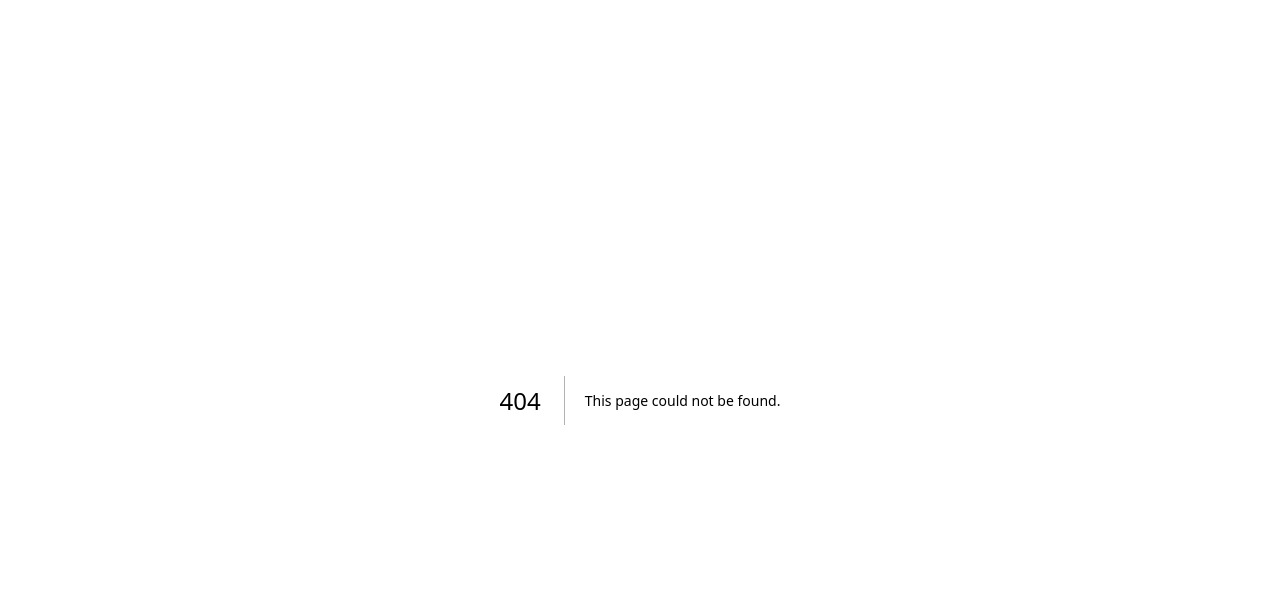
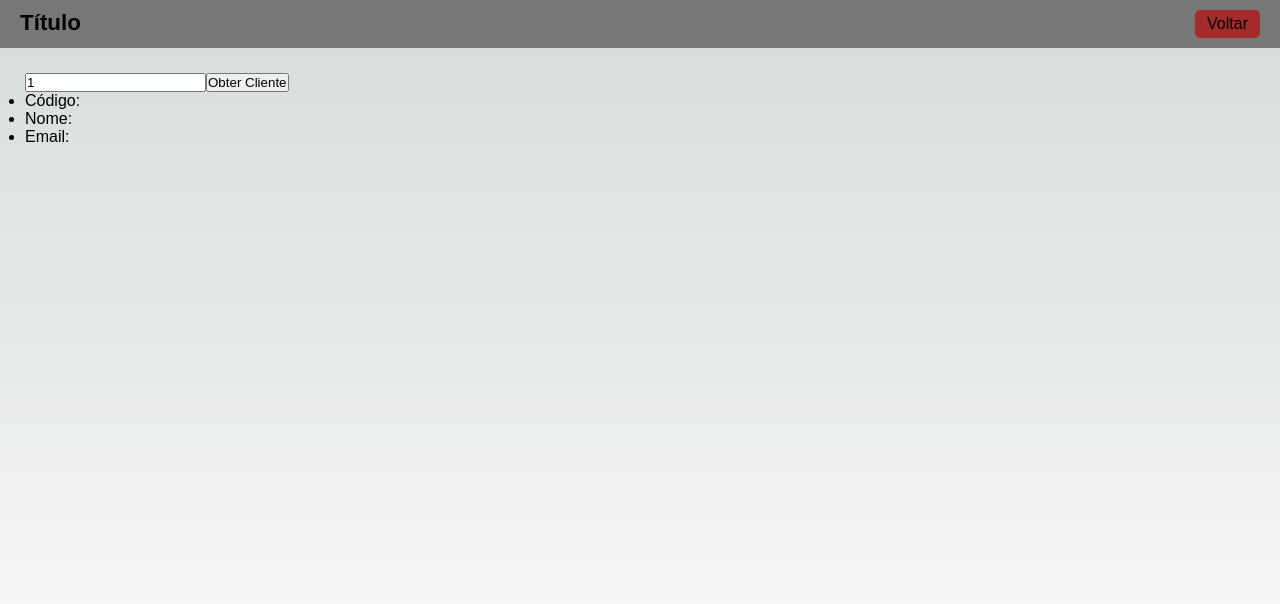
Before and after one commit to peddrobatista/fundamentos2, a Next.js app: page /integracao_1 in a window 1280 px wide. Before the commit this address had no page. Shown: the top 604 px of the page. Built offline with nearby package versions, Linux system fonts and the light colour scheme.

Commit message:
Enviando atualizações...

```diff
--- /dev/null
+++ b/src/pages/api/clientes/[codigo].js
@@ -0,0 +1,9 @@
+export default function handler(req, res) {
+    const codigo = req.query.codigo
+    res.status(200).json({
+        id: codigo,
+        nome: `Maria ${codigo}`,
+        email: `maria${codigo}@gmail.com`
+    })
+}
+// Pegando valores pela URL
--- /dev/null
+++ b/src/pages/api/clientes/index.js
@@ -0,0 +1,15 @@
+export default function cliente(req, res) {
+
+    if (req.method === "GET"){
+        handleGet(req, res)
+    } else {
+        res.status(405).send()
+    }
+}
+function handleGet(req, res) {
+    res.status(200).json({
+        id: 3,
+        nome: 'Maria',
+        idade: 33
+    })
+}
--- a/src/pages/api/hello.js
+++ b/src/pages/api/hello.js
@@ -1,5 +1,10 @@
 // Next.js API route support: https://nextjs.org/docs/api-routes/introduction
 
 export default function handler(req, res) {
-  res.status(200).json({ name: 'John Doe' })
+  res.status(200).json({
+    name: 'Teste API',
+    metodo: req.method,
+    nome: req.query.nome
+  })
 }
+// Passando valores pela URL
--- a/src/pages/index.js
+++ b/src/pages/index.js
@@ -14,6 +14,8 @@
         <Navegador texto="exemplo" destino="/exemplo" cor="crimson"/>
         <Navegador texto="Navagação 01" destino="/navegacao" cor="#27ae60"/>
         <Navegador texto="Navegação 02" destino="/cliente/123" cor="#8e44ad"/>
+        <Navegador texto="Componente com Estado" destino="/estado" cor="#f39c12"/>
+        <Navegador texto="Integração com API 01" destino="/integracao_1" cor="#2c3e50" />
       </div>
   )
 }
--- /dev/null
+++ b/src/pages/integracao_1.jsx
@@ -0,0 +1,32 @@
+import Layout from "@/components/Layout"
+import { useState } from "react"
+// Integrando uma API
+export default function Integracao() {
+
+    const [codigo, setCodigo] = useState(1);
+    const [cliente, setCliente] = useState({});
+
+    async function obterCliente() {
+        const resp = await fetch(`http://localhost:3000/api/clientes/${codigo}`)
+        const dados = await resp.json()
+        setCliente(dados)
+        // fetch(`http://localhost:3000/api/clientes/${codigo}`)
+        // .then(resp => resp.json())
+        // .then(dados => setCliente(dados))
+    }
+
+    return (
+        <Layout>
+            <div>
+                <input type="number" value={codigo}
+                onChange={e => setCodigo(e.target.value)}/>
+                <button onClick={obterCliente}>Obter Cliente</button>
+            </div>
+            <ul>
+                <li>Código: {cliente.id}</li>
+                <li>Nome: {cliente.nome}</li>
+                <li>Email: {cliente.email}</li>
+            </ul>
+        </Layout>
+    )
+}
```
Also changed, not shown: src/pages/estado.jsx (added, +16 -0 lines).
